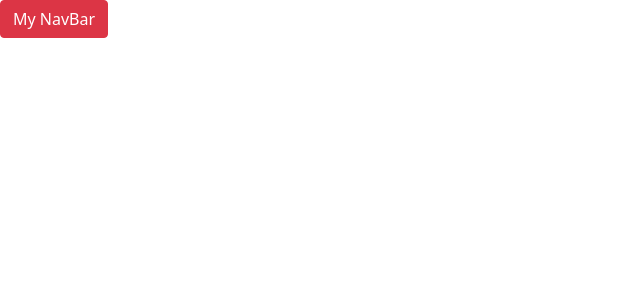
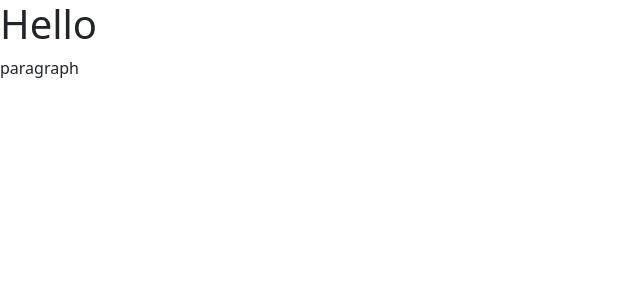
Before and after one commit to m3y54m/react-ui, a React (Create React App) app: page / in a window 1280 px wide. Shown: the top 300 px of the page, without its empty margins (0-640 px from the left). Built offline with nearby package versions, Linux system fonts and the light colour scheme.

Commit message:
Nest <h1> and <p> tags in a <div> tag to avoid Babel error

```diff
--- a/src/App.jsx
+++ b/src/App.jsx
@@ -2,6 +2,11 @@ import { Component } from "react";
 
 export class NavBar extends Component {
     render() {
-        return <button class="btn btn-danger">My NavBar</button>;
+        return (
+            <div>
+                <h1>Hello</h1>
+                <p>paragraph</p>
+            </div>
+        );
     }
 }
```
